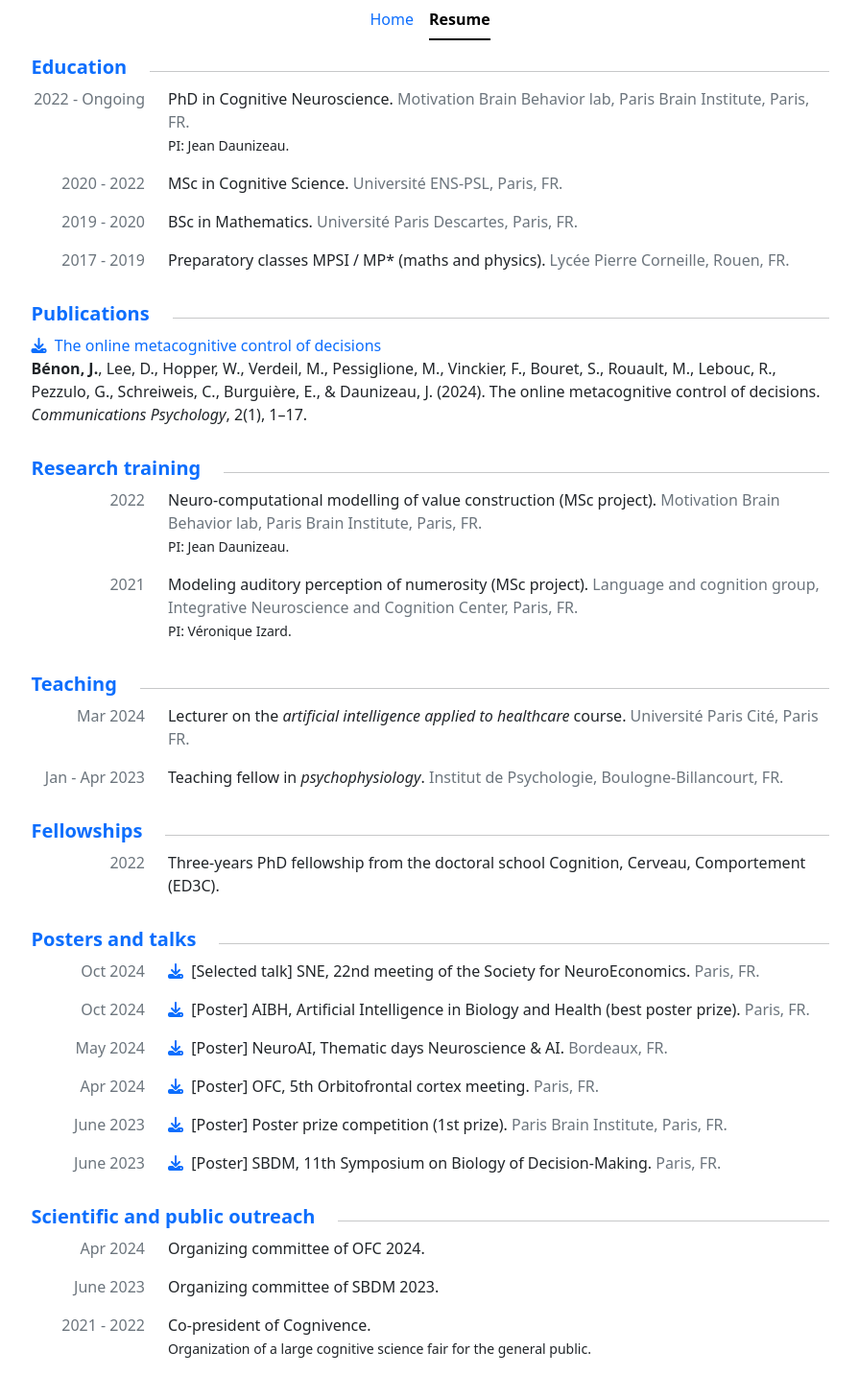
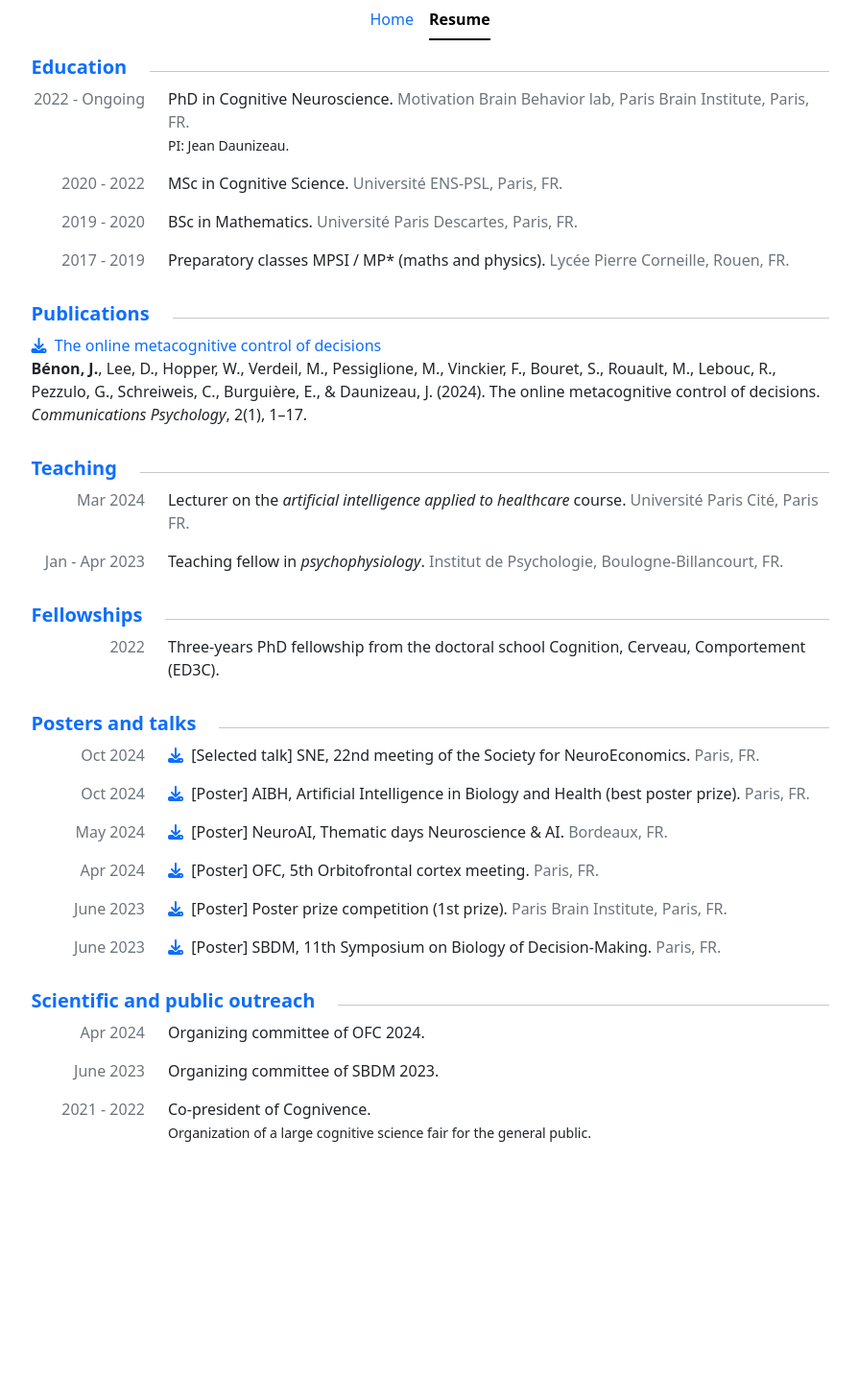
Before and after one commit to jbenon/jbenon.github.io, a Jekyll site: the page built from resume.html, in a window 1280 px wide. Shown: the whole page at 96% size, without its empty margins (192-1087 px from the left). Built offline with Jekyll 4.4.1, drawn with Linux system fonts in a browser that asks for light colours; nearby versions of some CDN libraries; after the commit the page ends 1208 px from its top, so only the background shows below that.

Commit message:
Remove research training section

```diff
--- a/_data/resume.yml
+++ b/_data/resume.yml
@@ -38,28 +38,6 @@
         Bouret, S., Rouault, M., Lebouc, R., Pezzulo, G., Schreiweis, C., Burguière, E.,
         & Daunizeau, J. (2024). The online metacognitive control of decisions.
         <i>Communications Psychology</i>, 2(1), 1–17.
-
-# ===== RESEARCH TRAINING ===== #
-- title: Research training
-  items:
-    - title: Neuro-computational modelling of value construction (MSc project).
-      date: 2022
-      place: Motivation Brain Behavior lab, Paris Brain Institute, Paris, FR.
-      place-link: https://sites.google.com/site/motivationbrainbehavior/
-      place-tooltip: Visit the lab website
-      details: >
-        PI: <a class="text-body link-underline-dark link-underline-opacity-0 link-underline-opacity-75-hover"
-        href="https://sites.google.com/site/jeandaunizeauswebsite" data-bs-toggle="tooltip"
-        data-bs-title="Visit personal website">Jean Daunizeau</a>.
-    - title: Modeling auditory perception of numerosity (MSc project).
-      date: 2021
-      place: Language and cognition group, Integrative Neuroscience and Cognition Center, Paris, FR.
-      place-link: https://incc-paris.fr/language-and-cognition/
-      place-tooltip: Visit the lab website
-      details: >
-        PI: <a class="text-body link-underline-dark link-underline-opacity-0 link-underline-opacity-75-hover"
-        href="https://babylab.incc-paris.fr/en/veronique-izard-en/" data-bs-toggle="tooltip"
-        data-bs-title="Visit personal page">Véronique Izard</a>.
 
 # ===== TEACHING ===== #
 - title: Teaching
```
